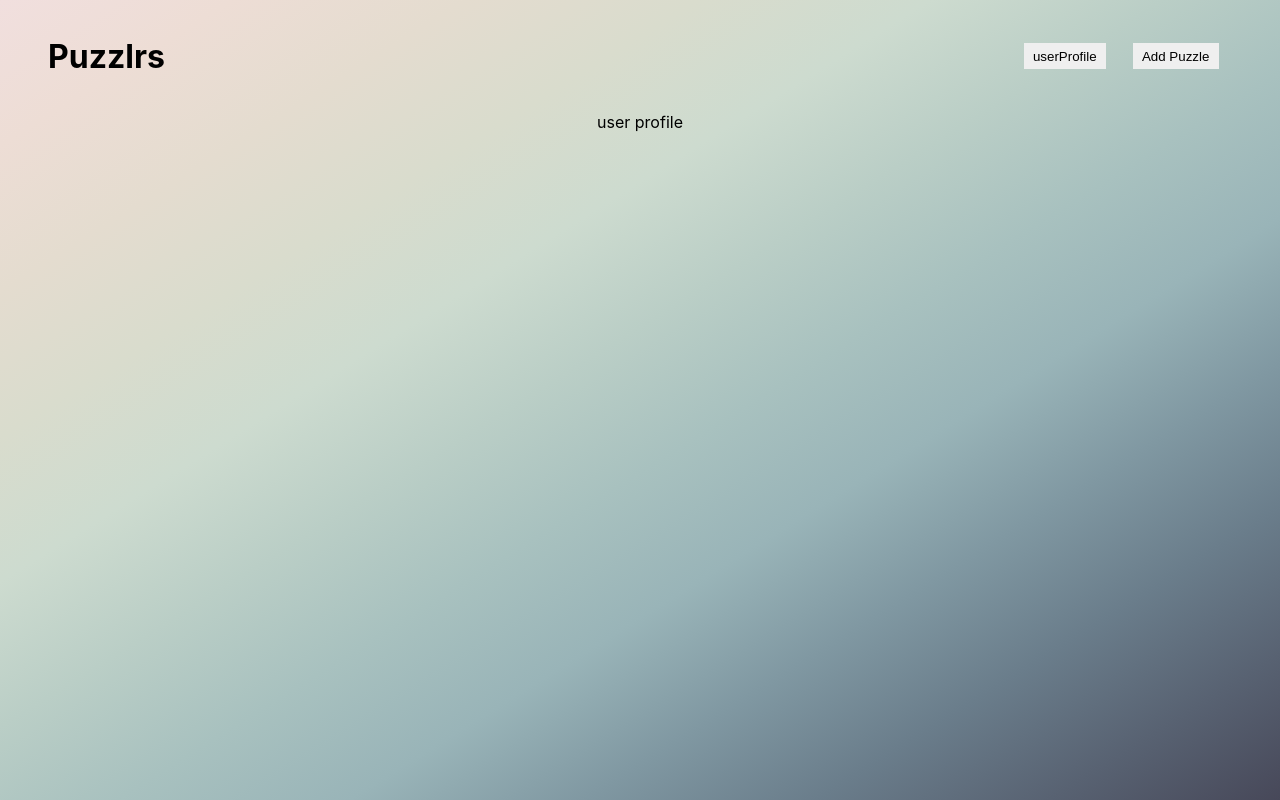
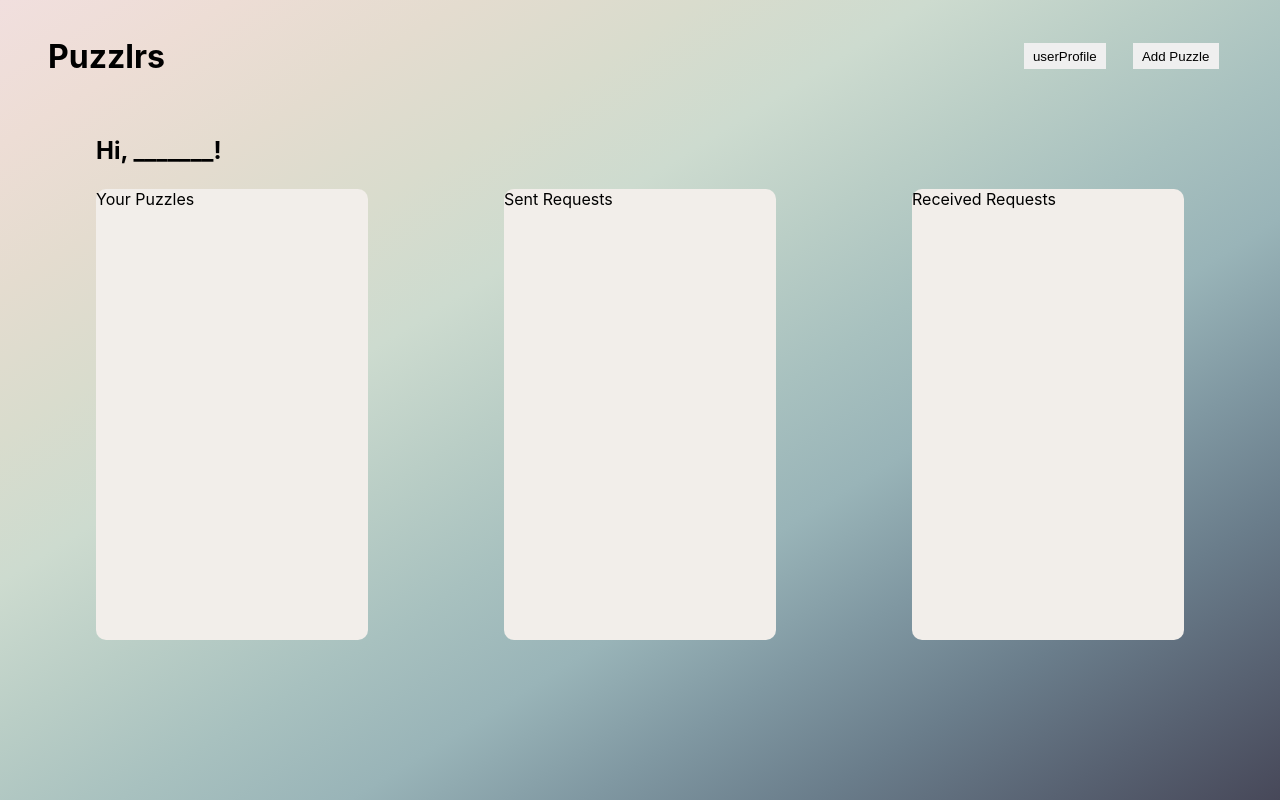
Before and after one commit to Puzzle-Capstone/puzzlrs, a React (Create React App) app: page /user-profile in a window 1280 px wide. Built offline with nearby package versions, Linux system fonts and the light colour scheme.

Commit message:
Build user profile skeleton

```diff
--- a/src/components/UserProfile.tsx
+++ b/src/components/UserProfile.tsx
@@ -1,9 +1,23 @@
 import React from "react";
+import '../css/UserProfile.css';
 
 const UserProfile = () => {
 
   return (
-    <section>user profile</section>
+    <section className='user-profile'>
+      <h2>Hi, _______!</h2>
+      <div className='profile-column-container'>
+        <section className='profile-column'>
+          <p>Your Puzzles</p>
+        </section>
+        <section className='profile-column'>
+          <p>Sent Requests</p>
+        </section>
+        <section className='profile-column'>
+          <p>Received Requests</p>
+        </section>
+      </div>
+    </section>
   )
 }
 
--- a/src/css/Home.css
+++ b/src/css/Home.css
@@ -1,12 +1,13 @@
 .homepage {
-  width: 80vw;
-  height: 30em;
+  width: 85vw;
+  height: 33em;
   display: flex;
   flex-direction: column;
   justify-content: center;
   align-items: center;
   background-color: #F2EEEA;
   border-radius: 10px;
+  margin-bottom: 3em;
 }
 
 .homepage button {
--- a/src/css/UserProfile.css
+++ b/src/css/UserProfile.css
@@ -0,0 +1,23 @@
+.user-profile {
+  display: flex;
+  flex-direction: column;
+  width: 85vw;
+  height: 33em;
+  margin-bottom: 3em;
+}
+
+.user-profile h2 {
+  padding: 1em 0;
+}
+
+.profile-column-container {
+  display: flex;
+  justify-content: space-between;
+  height: 100%;
+}
+
+.profile-column {
+  background-color: #F2EEEA;
+  width: 17em;
+  border-radius: 10px;
+}
```
Also changed, not shown: 1 other file (tests, documents, lock files or other folders).
